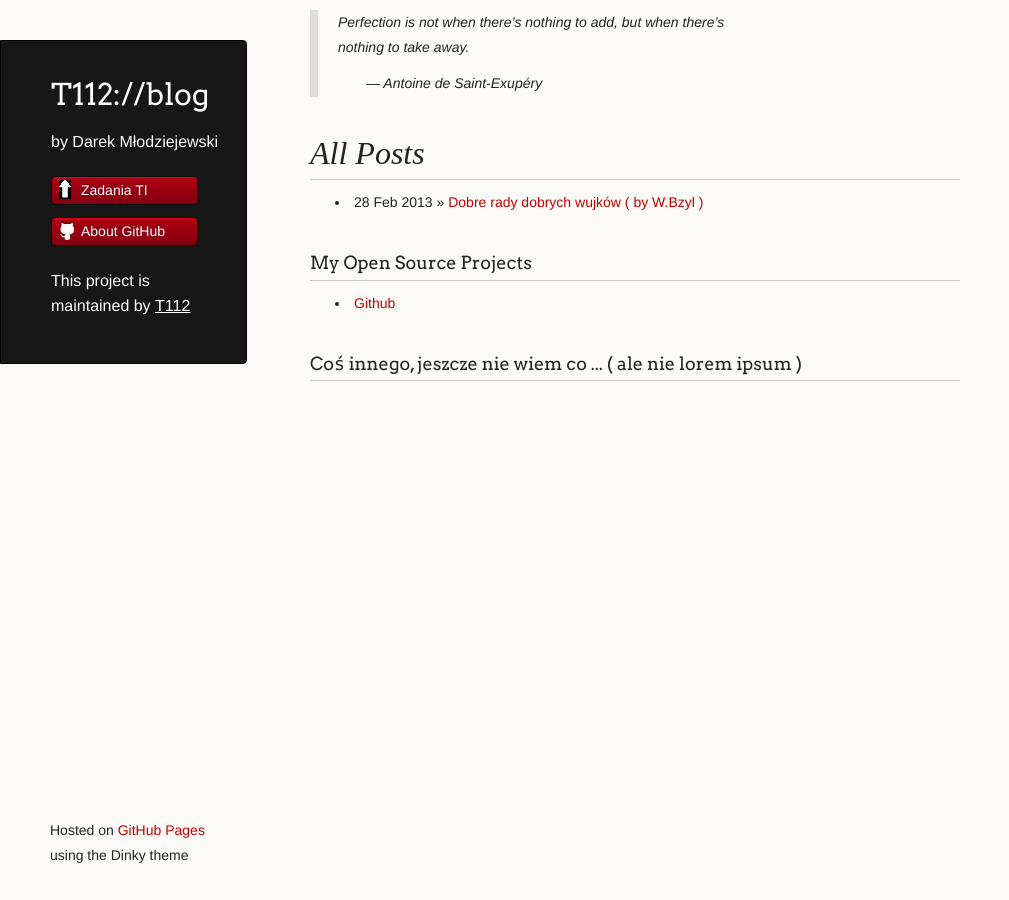
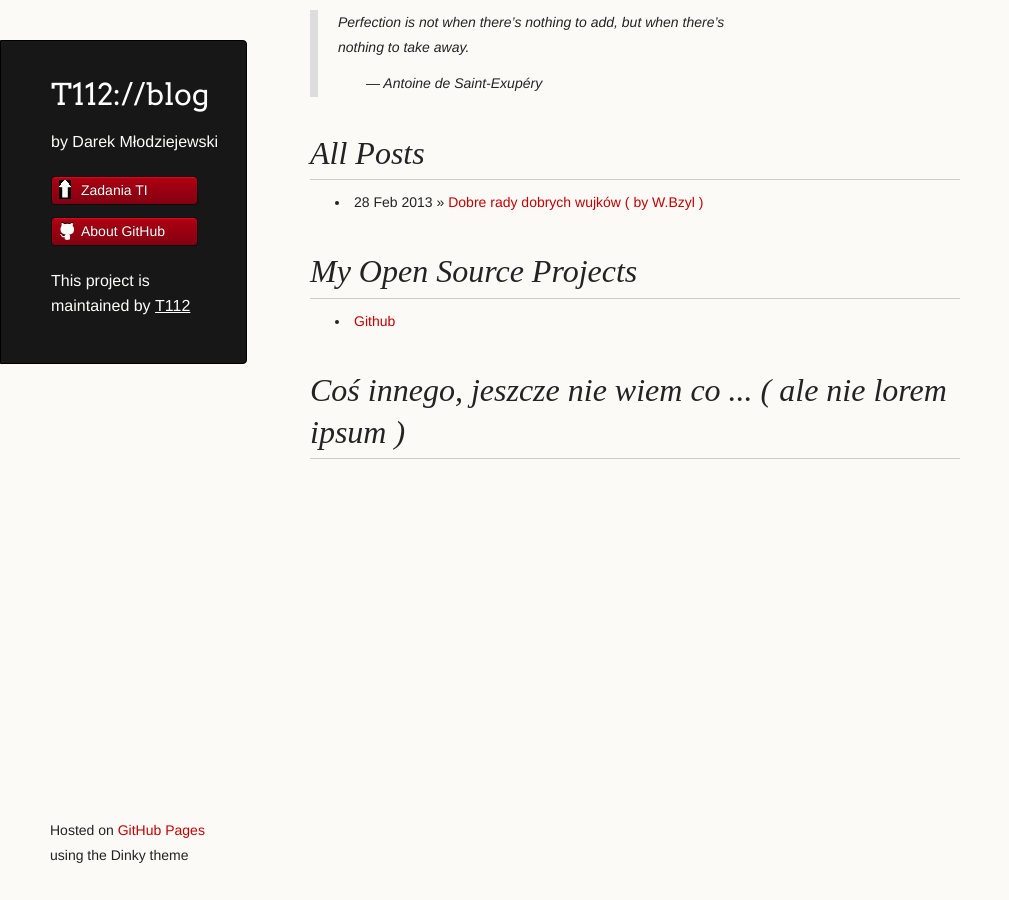
Before and after one commit to tangram112/t112blog, a Jekyll site: the page built from index.html, in a window 1280 px wide. Shown: the whole page, without its empty margins (0-1009 px from the left). Built offline with Jekyll 4.4.1, drawn with Linux system fonts in a browser that asks for light colours; Markdown is read by kramdown in place of the engine named in the settings.

Commit message:
Update index.html

```diff
--- a/index.html
+++ b/index.html
@@ -2,9 +2,6 @@
 layout: index
 title: "T112://blog"
 ---
-<!-- dartst
-<h3 style="font-family:'RuzickaFreehandW01-Roma'; font-weight: bold; font-size: 24px;">All Posts</h3>
--->
 <h3 style="font-family:'RuzickaFreehandW01-Roma'; font-size: 32px; font-style: italic;">All Posts</h3>
 <ul class="posts">
   {% for post in site.posts %}
@@ -12,9 +9,11 @@
   {% endfor %}
 </ul>
 
-<h3>My Open Source Projects</h3>
+<!--<h3>My Open Source Projects</h3>-->
+<h3 style="font-family:'RuzickaFreehandW01-Roma'; font-size: 32px; font-style: italic;">My Open Source Projects</h3>
 <ul class="posts">
   <li><a href="http://github.com/tangram112/">Github</a>
 </ul>
 
-<h3>Coś innego, jeszcze nie wiem co ... ( ale nie <i>lorem ipsum</i> )</h3>
+<!--<h3>Coś innego, jeszcze nie wiem co ... ( ale nie <i>lorem ipsum</i> )</h3>-->
+<h3 style="font-family:'RuzickaFreehandW01-Roma'; font-size: 32px; font-style: italic;">Coś innego, jeszcze nie wiem co ... ( ale nie <i>lorem ipsum</i> )</h3>
```
